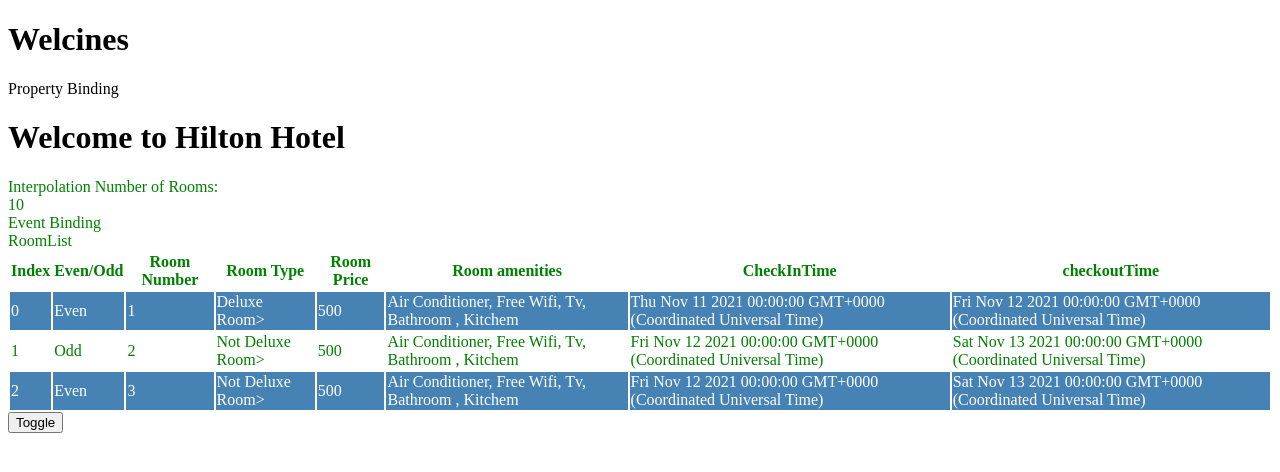
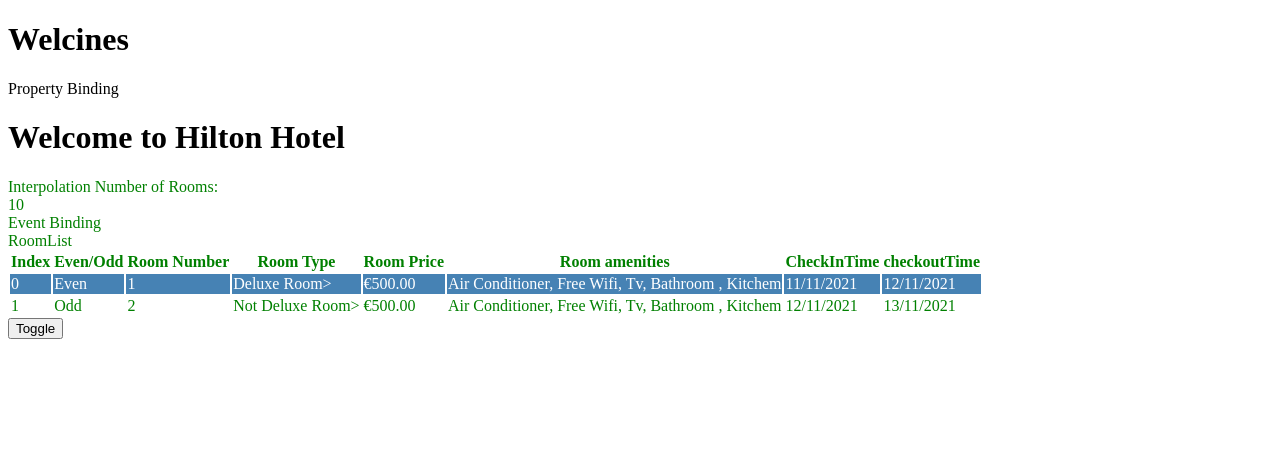
Before and after one commit to Emhyrvs/hotelinventoryapp, an Angular app: page / in a window 1280 px wide. Shown: the top 472 px of the page. Built offline with nearby package versions, Linux system fonts and the light colour scheme.

Commit message:
Pipelines

```diff
--- a/src/app/rooms/rooms.component.html
+++ b/src/app/rooms/rooms.component.html
@@ -13,6 +13,11 @@
 
 </div>
 </div>
+
+
+
+
+
 <div *ngIf="rooms.availableRooms > 0">
     RoomList
     <table>
@@ -28,16 +33,16 @@
         </tr>
         <tr
          [ngClass]="e ? 'even' : 'odd'"
-        *ngFor="let room of roomList; let e = even; let o = odd; let i = index"
+        *ngFor="let room of roomList | slice: 0:2; let e = even; let o = odd; let i = index"
         >
-            <td>{{i}}</td>
+            <td>{{i }}</td>
             <td>{{e? "Even" : "Odd"}}</td>
             <td>{{room.roomNumber}}</td>
             <td>{{room.roomType}}></td>
-            <td>{{room.price}}</td>
+            <td>{{room.price | currency : 'EUR' }}</td>
             <td>{{room.amenties}}</td>
-            <td>{{room.checkinTime}}</td>
-            <td>{{room.checkoutTime}}</td>
+            <td>{{room.checkinTime | date : 'dd/MM/yyyy'}}</td>
+            <td>{{room.checkoutTime | date : 'dd/MM/yyyy'}}</td>
         </tr>
     </table>
 
```
Also changed, not shown: src/app/rooms/rooms.component.ts (line endings or trailing spaces), src/app/rooms/rooms.ts (line endings or trailing spaces).
